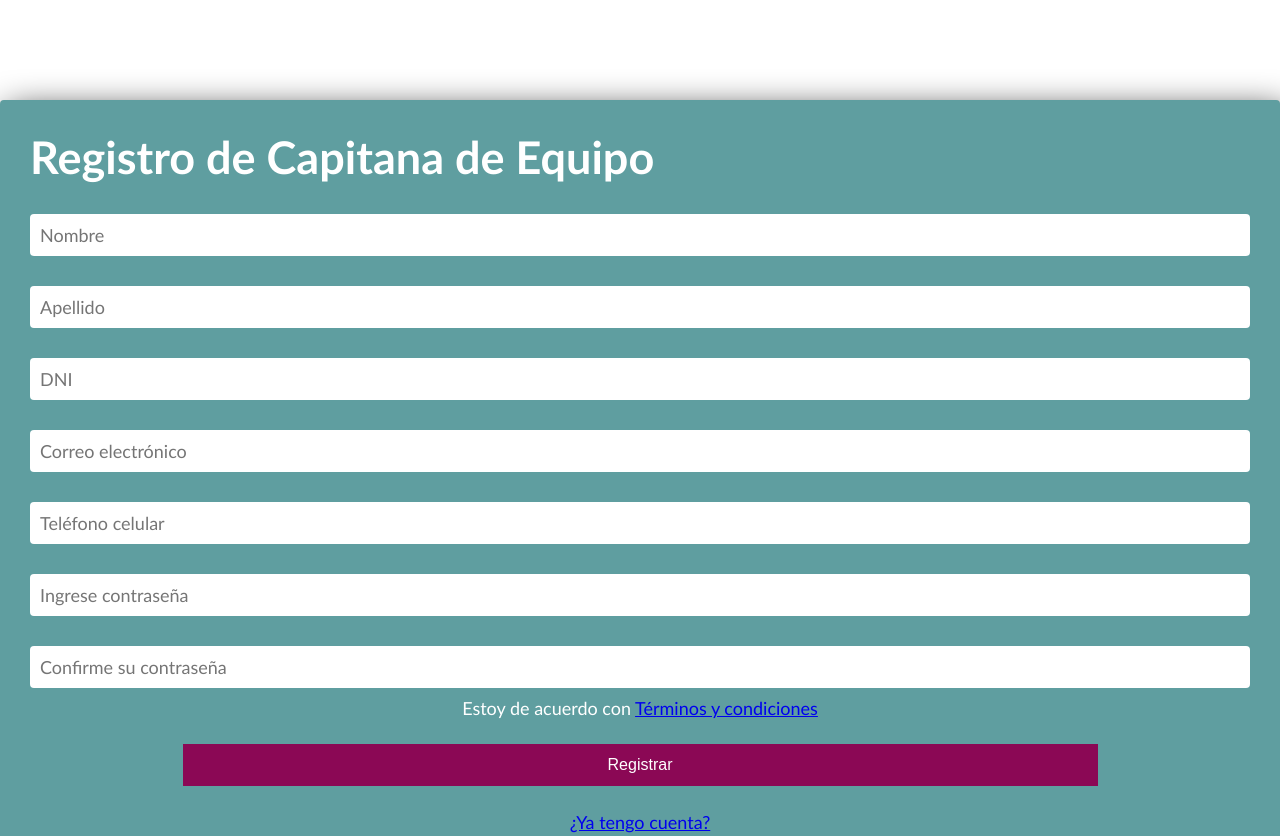
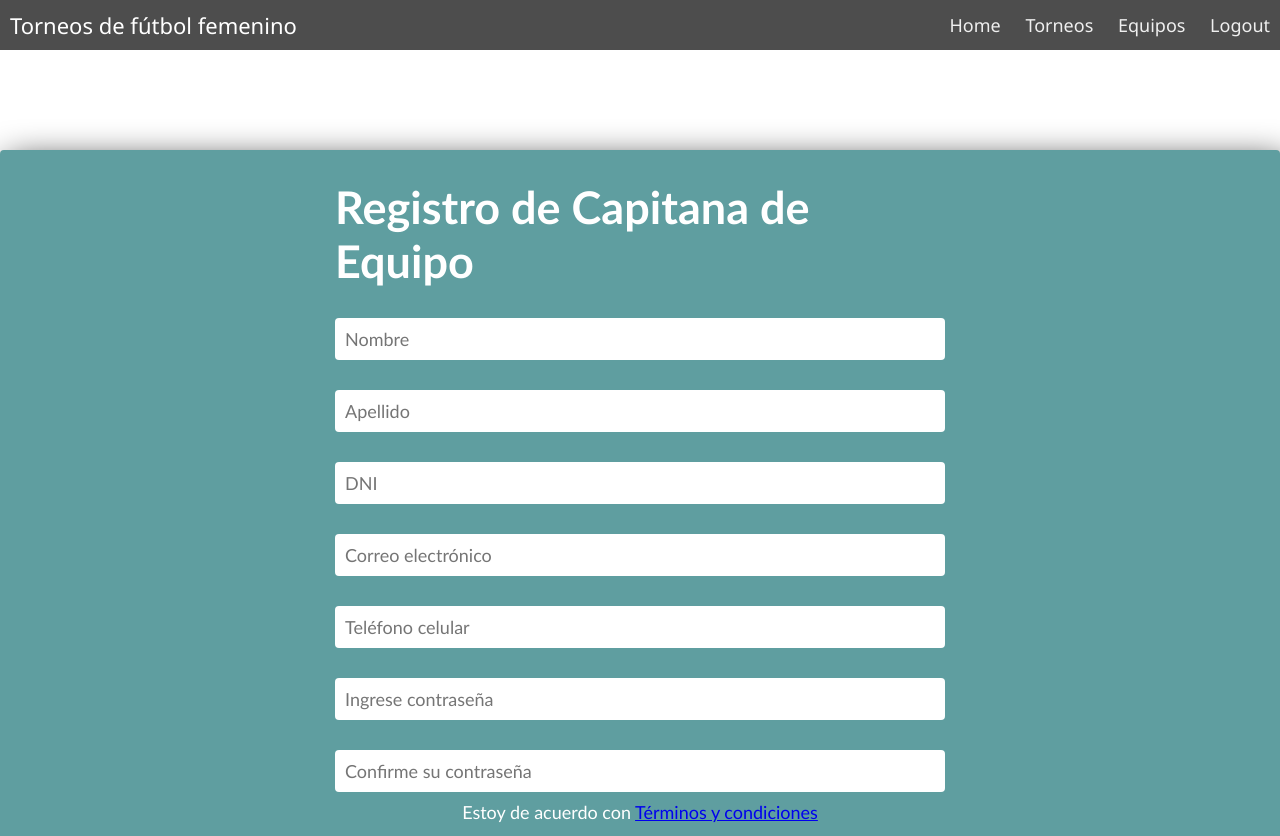
Before and after one commit to Ilarox/PracticaProfesional, a plain HTML site: page index.html in a window 1280 px wide. Shown: the top 836 px of the page. Drawn offline with Linux system fonts and the light colour scheme.

Commit message:
index barra de navegacion

```diff
--- a/index.html
+++ b/index.html
@@ -6,11 +6,36 @@
     <meta name="viewport" content="width=device-width, initial-scale=1.0">
     <meta http-equiv="X-UA-Compatible" content="ie=edge">
     <link rel="stylesheet" href="style.css">
+    <link rel="stylesheet" href="style-barra-de-navegacion.css">
     <title>Registro de Capitana de Equipo</title>
 </head>
 <body>
+    <!-- barra de navegacion1 -->
+    <div class="nav">
+        <input type="checkbox" id="nav-check">
+        <div class="nav-header">
+            <div class="nav-title">
+                Torneos de fútbol femenino
+            </div>
+        </div>
+        <div class="nav-btn">
+            <label for="nav-check">
+                <span>Opcion 1</span>
+                <span>Opcion 2</span>
+                <span>Opcion 3</span>
+            </label>
+        </div>
+        <div class="nav-links">
+            <a href="//github.io/jo_geek" target="_blank">Home</a>
+            <a href="http://stackoverflow.com/users/4084003/" target="_blank">Torneos</a>
+            <a href="https://codepen.io/jo_Geek/" target="_blank">Equipos</a>
+            <a href="https://jsfiddle.net/user/jo_Geek/" target="_blank">Logout</a>
+        </div>
+    </div>
+
     <form id='formulario'>
     <section class="form-register">
+        <div id="centrador">
             <h4>Registro de Capitana de Equipo</h4>
             <input class="controls" type="text" id="nombre" name="nombre" value="" placeholder="Nombre">
             <div class="error" id="errorN"></div>
@@ -29,6 +54,7 @@
             <p>Estoy de acuerdo con <a href="#">Términos y condiciones </a></p>
             <input class="botons" type="button" value="Registrar" onclick="return enviarFormulario()">
             <p><a href="#">¿Ya tengo cuenta?</a></p>
+        </div>
     </section>
 </form>
     <script src='formulario.js'> </script>
```
Lines whose indentation alone changed are shown as unchanged.
